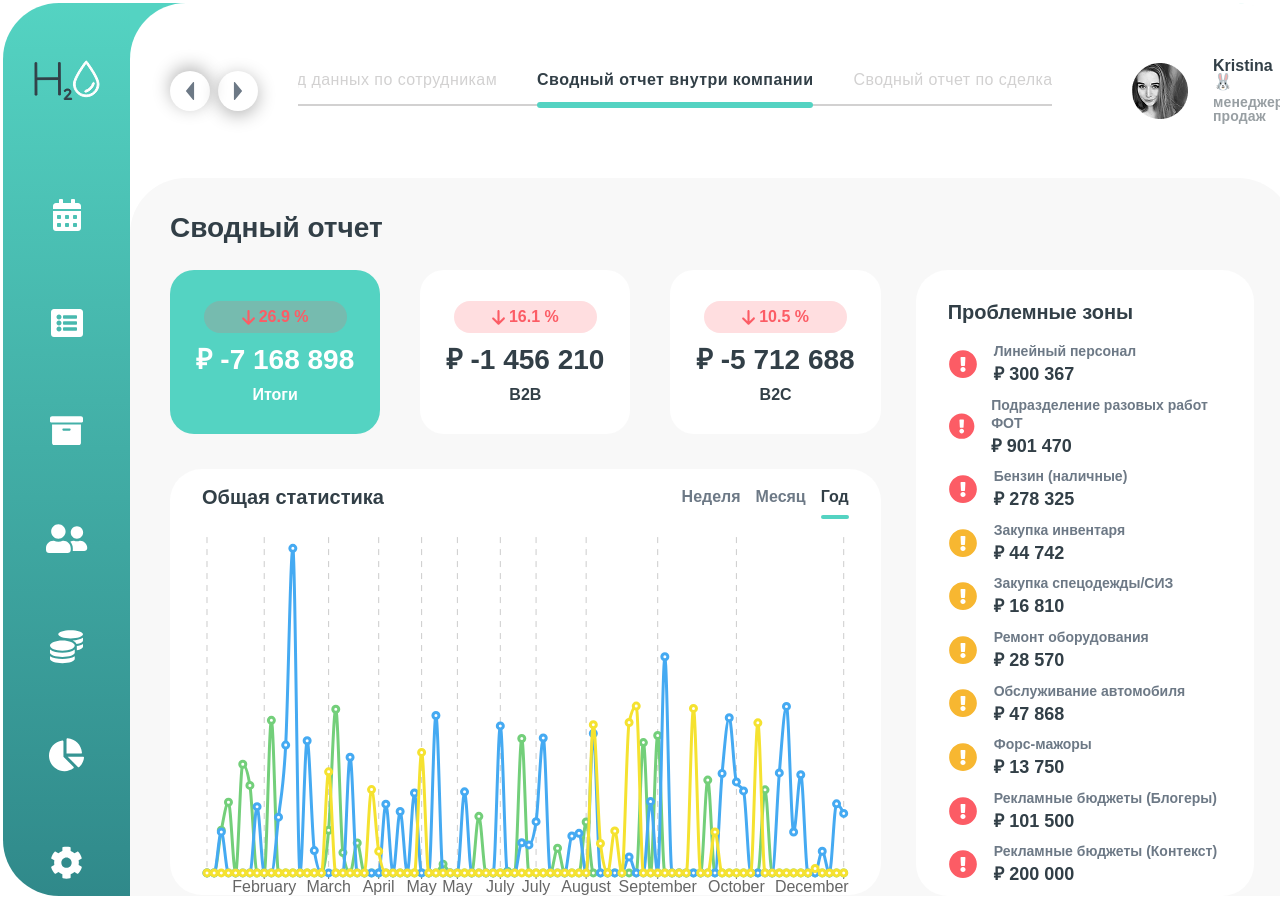
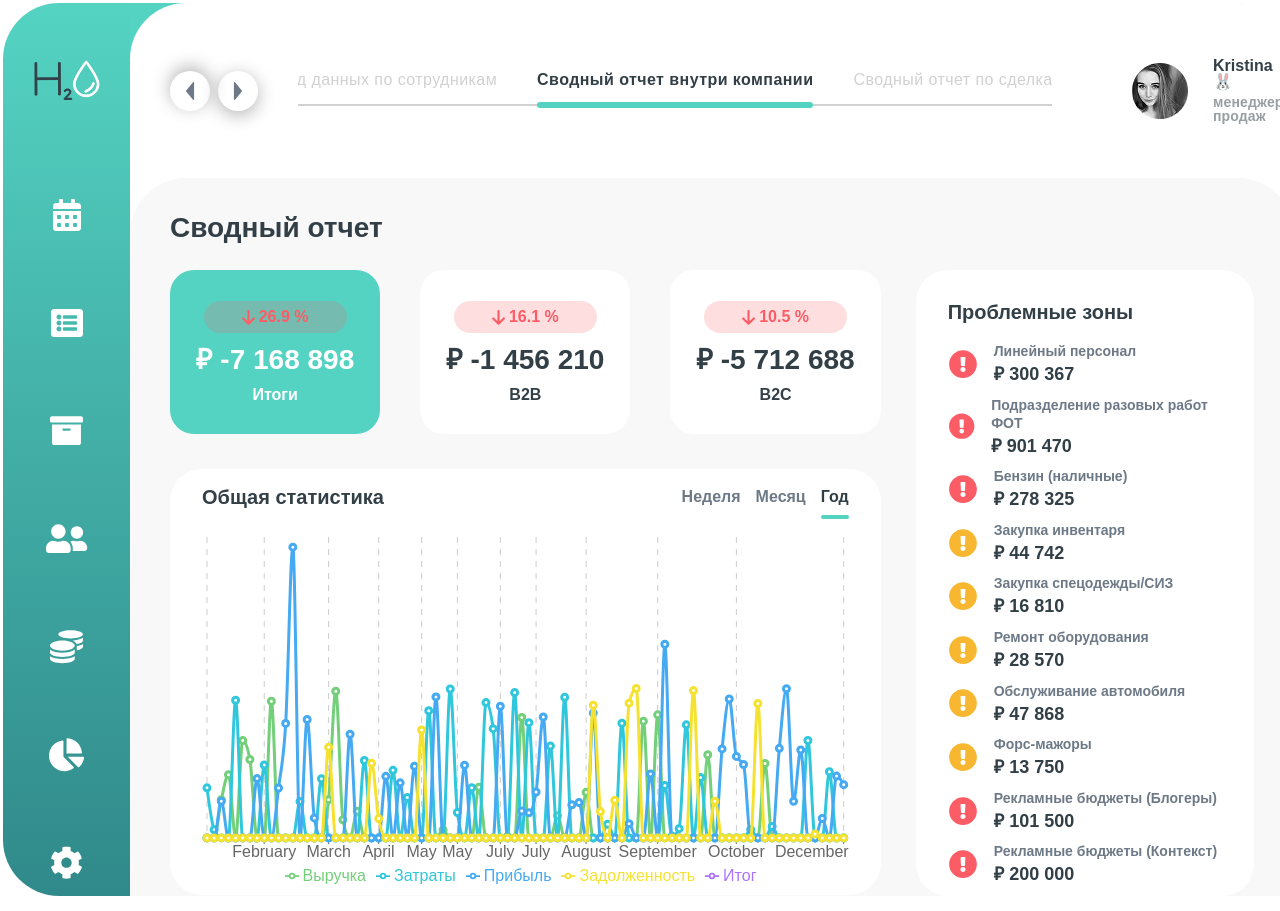
Before and after one commit to bemyexe/cleaning, a React (Vite) app: page / in a window 1280 px wide. Built offline with nearby package versions, Linux system fonts and the light colour scheme.

Commit message:
fix(utils): fixed NaN expanses error

```diff
--- a/src/app/components/charts/custom-line-chart/index.tsx
+++ b/src/app/components/charts/custom-line-chart/index.tsx
@@ -1,9 +1,11 @@
 import {format} from 'date-fns';
 import {
   CartesianGrid,
+  Legend,
   Line,
   LineChart,
   ResponsiveContainer,
+  Tooltip,
   XAxis,
 } from 'recharts';
 
@@ -31,13 +33,15 @@ export const CustomLineChart: React.FC<CustomLineChartProps> = ({data}) => {
     document.documentElement
   ).getPropertyValue('--result-chart');
   return (
-    <ResponsiveContainer width="100%" height="100%">
+    <ResponsiveContainer width="100%" height="95%">
       <LineChart data={data}>
         <CartesianGrid strokeDasharray="6" horizontal={false} />
         <XAxis
           dataKey="date"
           tickFormatter={(tick) => format(new Date(tick), 'MMMM')}
         />
+        <Tooltip />
+        <Legend />
         <Line
           type="monotone"
           dataKey="revenue"
--- a/src/utils/data.ts
+++ b/src/utils/data.ts
@@ -10,5 +10,5 @@ export type DivisionsSum = {[division: string]: number};
 export const DATA: TransactionsByDivision = groupTransactionsForChart(
   generateRandomTransactions(100)
 );
-console.log(DATA);
+
 export const DIVISIONS_SUM: DivisionsSum = calculateYearlySummary(DATA);
--- a/src/utils/transform-data-for-chart.ts
+++ b/src/utils/transform-data-for-chart.ts
@@ -33,7 +33,7 @@ export const transformData = (
       const {date, amount, type} = transaction;
 
       if (!acc[date]) {
-        acc[date] = {date, income: 0, debt: 0, revenue: 0};
+        acc[date] = {date, income: 0, debt: 0, revenue: 0, expanses: 0};
       }
 
       acc[date][type] += Number(amount);
```
